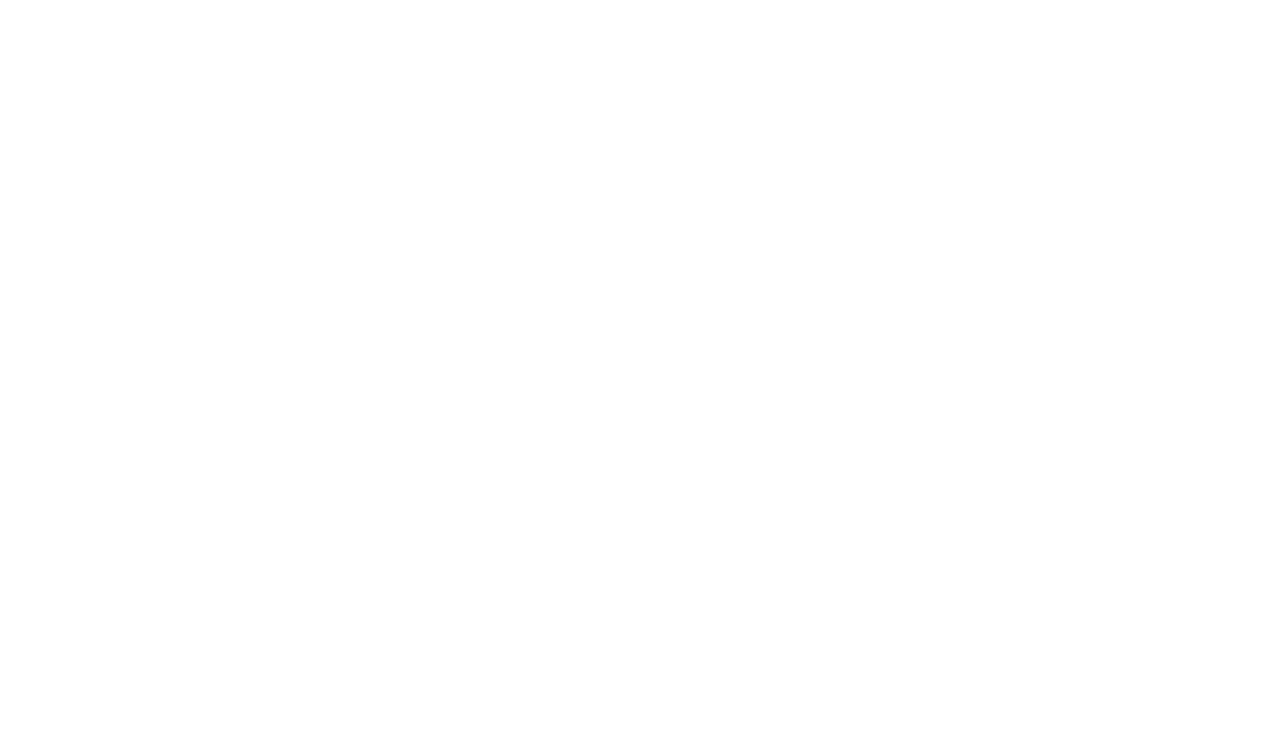
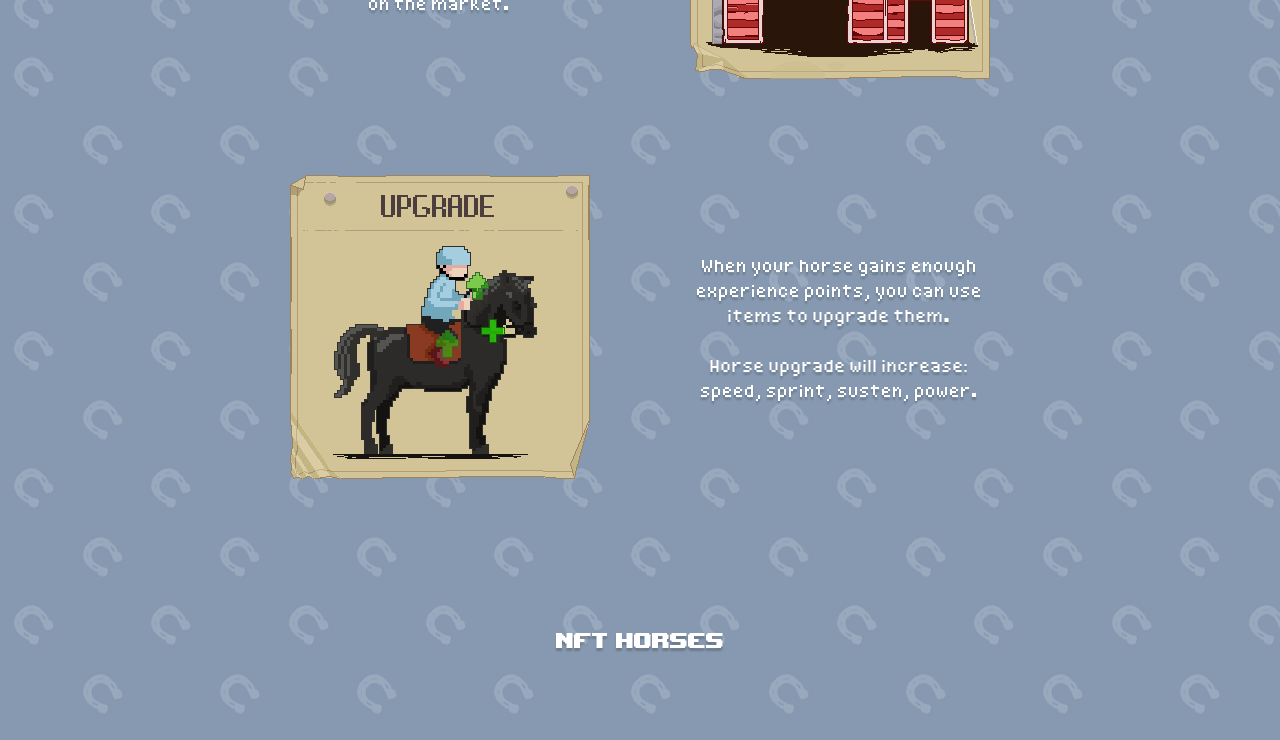
Before and after one commit to tnkerer/Planet-Horse, a Next.js app: page /landpage in a window 1280 px wide. Shown: the part 1520-2260 px from the top of the page. Before the commit the page ends 800 px from the top, so only its background shows below. Built offline with nearby package versions, Linux system fonts and the light colour scheme.

Commit message:
refactor: center components in land rendering

```diff
--- a/src/pages/landpage/index.tsx
+++ b/src/pages/landpage/index.tsx
@@ -1,10 +1,17 @@
 import React from 'react'
+import Pattern from '../utils/factories/pattern'
 import Banner from './components/Banner'
+import Gameplay from './components/Gameplay'
+import NFTHorses from './components/NFTHorses'
 
 const Landpage: React.FC = () => {
   return (
     <>
       <Banner />
+      <Pattern type='light'>
+        <Gameplay />
+        <NFTHorses />
+      </Pattern>
     </>
   )
 }
```
Also changed, not shown: src/pages/index.tsx (+0 -7 lines).
